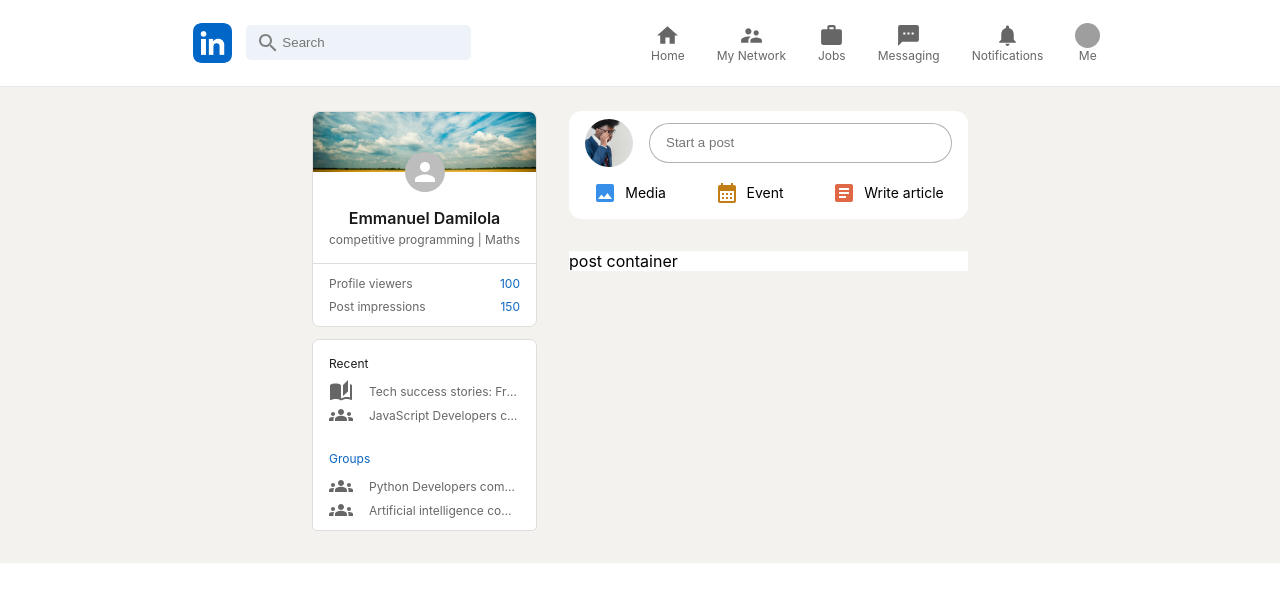
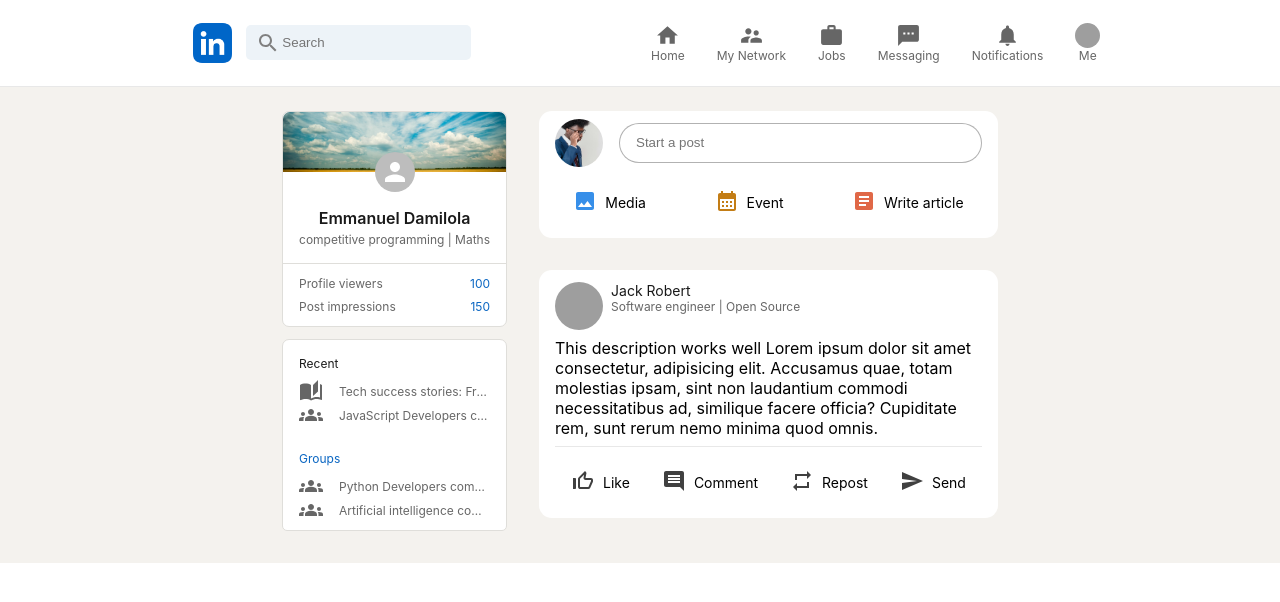
Before and after one commit to DAEM007/linkedIn-clone, a React (Create React App) app: page / in a window 1280 px wide. Shown: the top 602 px of the page. Built offline with nearby package versions, Linux system fonts and the light colour scheme; grey boxes are pictures that could not be loaded.

Commit message:
updates to linkedIn-clone

```diff
--- a/src/FeedOption.css
+++ b/src/FeedOption.css
@@ -4,5 +4,17 @@
   gap: 0.5rem;
   padding-inline: 0.5rem;
   padding-block: 14px;
+  margin: 0.5rem;
   font-size: 14px;
+  transition: 0.3s all ease;
 }
+
+.share__box:hover {
+  background: #8c8c8c33;
+  border-radius: 0.5rem;
+  cursor: pointer;
+}
+
+.share__box .send__icon {
+  transform: rotate(-45deg);
+}
--- a/src/FeedOption.js
+++ b/src/FeedOption.js
@@ -1,10 +1,12 @@
 import React from "react";
 import "./FeedOption.css";
 
-export const FeedOption = ({ Icon, title, color }) => {
+export const FeedOption = ({ Icon, title, color, sendClass }) => {
   return (
     <div className="share__box">
-      {Icon && <Icon style={{ color: color }} className="share__box__icon" />}
+      <div className={`icon__container ${sendClass && "send__icon"}`}>
+        {Icon && <Icon style={{ color: color }} className="share__box__icon" />}
+      </div>
       <p>{title}</p>
     </div>
   );
--- a/src/Feeds.css
+++ b/src/Feeds.css
@@ -47,4 +47,62 @@
 .post__container {
   width: 100%;
   background: #fff;
+  border-radius: 0.8rem;
 }
+
+.post__container .author__container {
+  display: flex;
+  gap: 0.5rem;
+  padding: 12px 72px 0 16px;
+  margin-bottom: 8px;
+}
+
+.author__container .author__image {
+  width: 48px;
+  height: 48px;
+}
+
+.author__container .author__image img {
+  width: 100%;
+  height: 100%;
+  border-radius: 50%;
+  object-fit: cover;
+}
+
+.author__details__container {
+  max-width: 200px;
+  display: flex;
+  flex-direction: column;
+  font-size: 12px;
+}
+
+.author__details__container .author__name,
+.author__details__container .author__about {
+  white-space: nowrap;
+  overflow: hidden;
+  text-overflow: ellipsis;
+}
+
+.author__details__container .author__name {
+  font-size: 14px;
+  color: #000000e6;
+}
+
+.author__details__container .author__about {
+  color: #00000099;
+}
+
+.description__wrapper {
+  padding-inline: 1rem;
+}
+
+.description__wrapper .border__margin {
+  border-bottom: 1px solid #8c8c8c33;
+  padding-bottom: 0.5rem;
+}
+
+.post__reactions {
+  display: flex;
+  justify-content: space-around;
+  padding-inline: 1rem;
+}
--- a/src/Feeds.js
+++ b/src/Feeds.js
@@ -1,8 +1,9 @@
 import React from "react";
 import "./Feeds.css";
 import authorImage from "../src/assets/images/author.jpg";
-import { feedOptions } from "./FeedsOptionData";
+import { feedOptions, reactionOptions } from "./FeedsOptionData";
 import { FeedOption } from "./FeedOption";
+import authorEngineer from "../src/assets/images/author-engineer.jpg";
 
 function Feeds() {
   return (
@@ -26,7 +27,42 @@
         </div>
       </div>
 
-      <div className="post__container">post container</div>
+      <div className="post__container">
+        <div className="author__container">
+          <div className="author__image">
+            <img src={authorEngineer} alt="" />
+          </div>
+          <div className="author__details__container">
+            <span className="author__name">Jack Robert</span>
+            <span className="author__about">
+              Software engineer | Open Source
+            </span>
+          </div>
+        </div>
+
+        <div className="description__wrapper">
+          <div className="border__margin">
+            <span>
+              This description works well Lorem ipsum dolor sit amet
+              consectetur, adipisicing elit. Accusamus quae, totam molestias
+              ipsam, sint non laudantium commodi necessitatibus ad, similique
+              facere officia? Cupiditate rem, sunt rerum nemo minima quod omnis.
+            </span>
+          </div>
+        </div>
+
+        <div className="post__reactions">
+          {reactionOptions.map((option, index) => (
+            <FeedOption
+              key={index}
+              Icon={option.icon}
+              title={option.title}
+              color={option.color}
+              sendClass={option.sendClass}
+            />
+          ))}
+        </div>
+      </div>
     </div>
   );
 }
--- a/src/FeedsOptionData.js
+++ b/src/FeedsOptionData.js
@@ -1,6 +1,10 @@
 import ImageIcon from "@mui/icons-material/Image";
 import CalendarMonthIcon from "@mui/icons-material/CalendarMonth";
 import ArticleIcon from "@mui/icons-material/Article";
+import ThumbUpOffAltIcon from "@mui/icons-material/ThumbUpOffAlt";
+import CommentIcon from "@mui/icons-material/Comment";
+import RepeatIcon from "@mui/icons-material/Repeat";
+import SendIcon from "@mui/icons-material/Send";
 
 export const feedOptions = [
   {
@@ -19,3 +23,27 @@
     color: "#e06847",
   },
 ];
+
+export const reactionOptions = [
+  {
+    icon: ThumbUpOffAltIcon,
+    title: "Like",
+    color: "#000000bf",
+  },
+  {
+    icon: CommentIcon,
+    title: "Comment",
+    color: "#000000bf",
+  },
+  {
+    icon: RepeatIcon,
+    title: "Repost",
+    color: "#000000bf",
+  },
+  {
+    icon: SendIcon,
+    title: "Send",
+    color: "#000000bf",
+    classLabel: "send-icon",
+  },
+];
```
Also changed, not shown: 1 other file (tests, documents, lock files or other folders).
